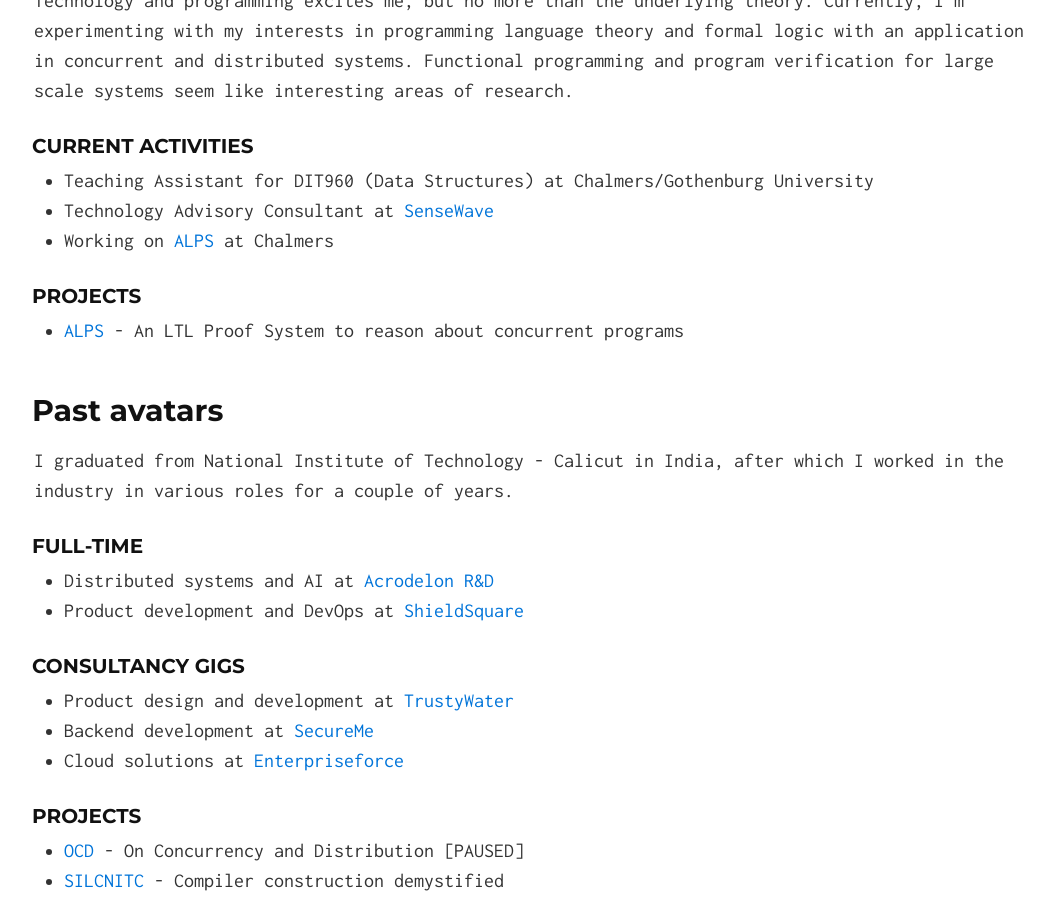
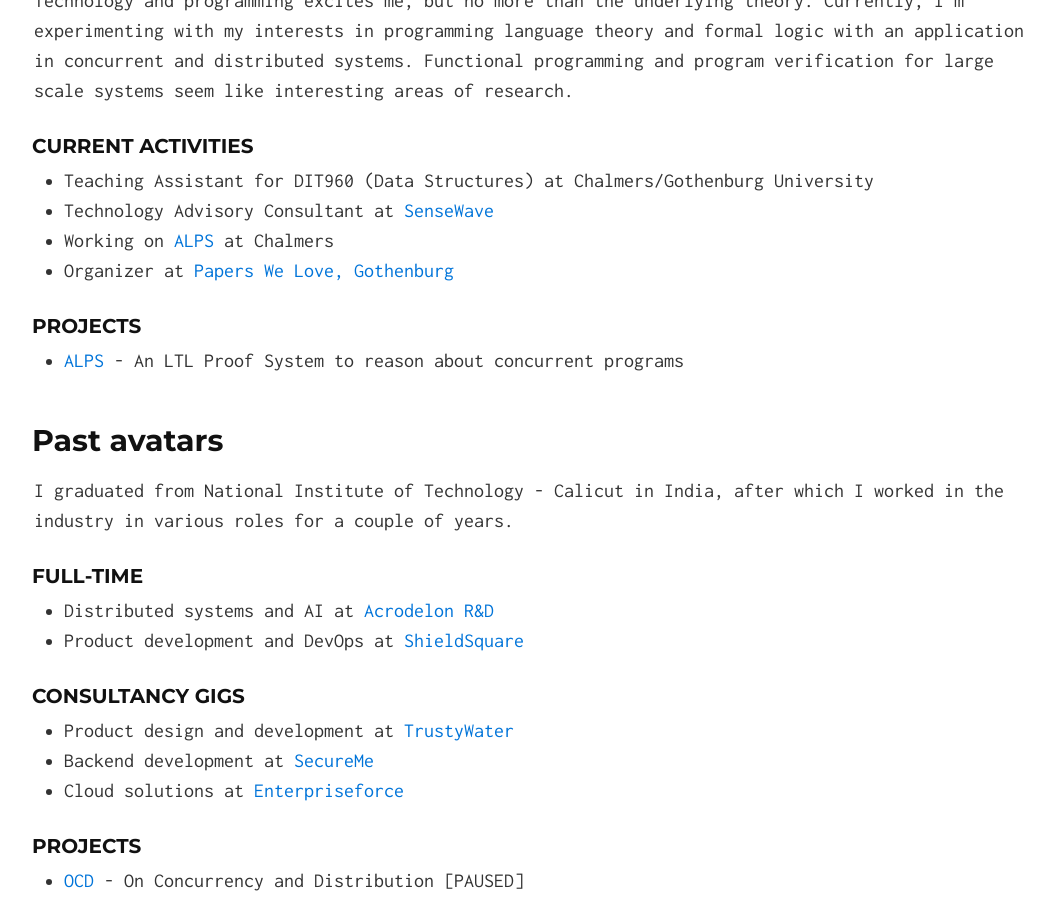
Before and after one commit to nachivpn/nachivpn.github.io, a Jekyll site: the page built from index.md, in a window 1280 px wide and 900 px high, scrolled down 394 px. Shown: the whole window, without its empty margins (106-1160 px from the left). Built offline with Jekyll 4.4.1, drawn with Linux system fonts in a browser that asks for light colours.

Commit message:
updates current activities - pwl

```diff
--- a/index.md
+++ b/index.md
@@ -12,6 +12,7 @@ Technology and programming excites me, but no more than the underlying theory. C
 * Teaching Assistant for DIT960 (Data Structures) at Chalmers/Gothenburg University
 * Technology Advisory Consultant at [SenseWave](https://angel.co/sensewave-1)
 * Working on [ALPS](https://github.com/alps-chalmers) at Chalmers
+* Organizer at [Papers We Love, Gothenburg](http://paperswelove.org/chapter/gothenburg/)
 
 ### Projects
 * [ALPS](https://github.com/alps-chalmers) - An LTL Proof System to reason about concurrent programs
```
